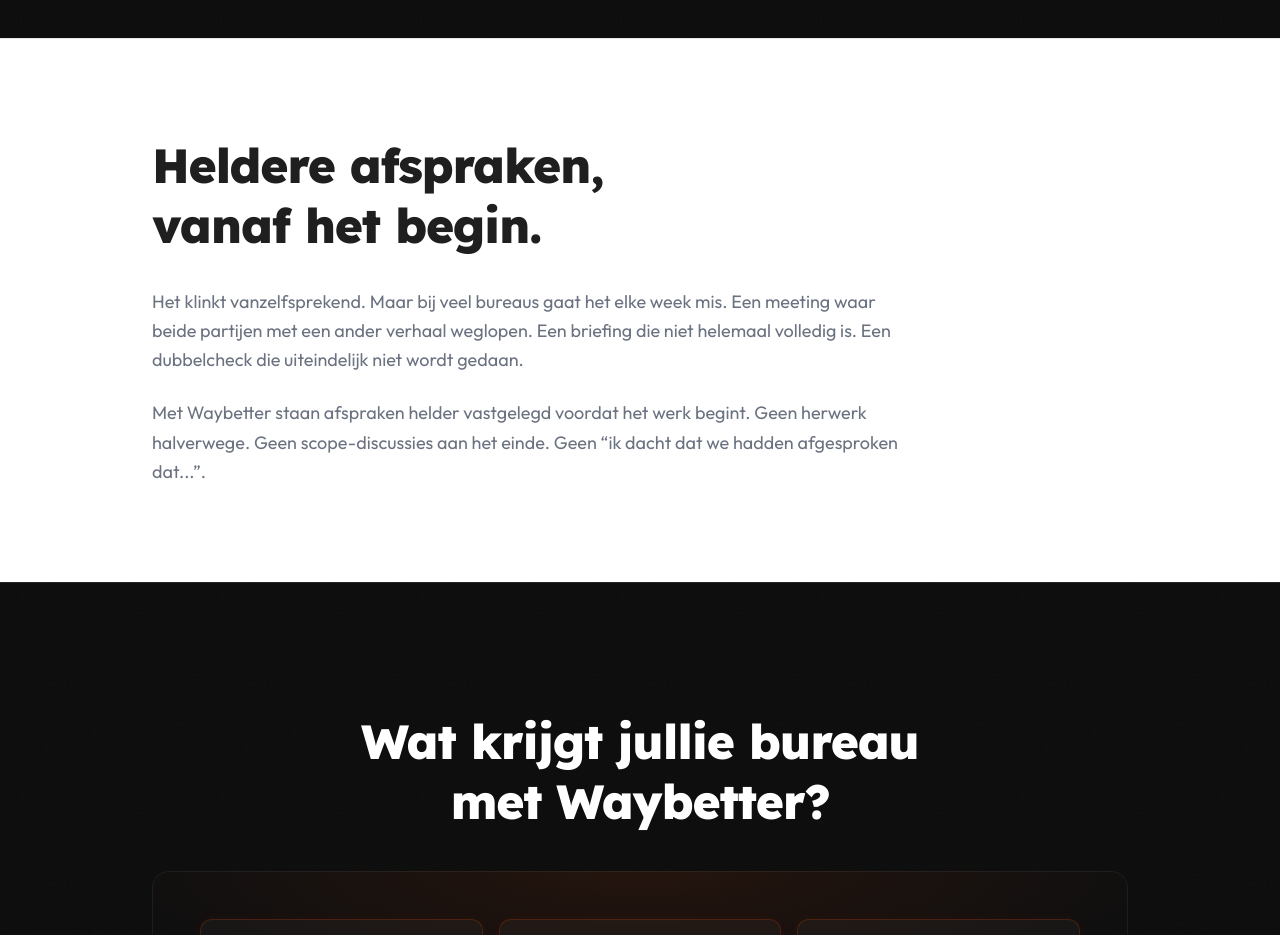
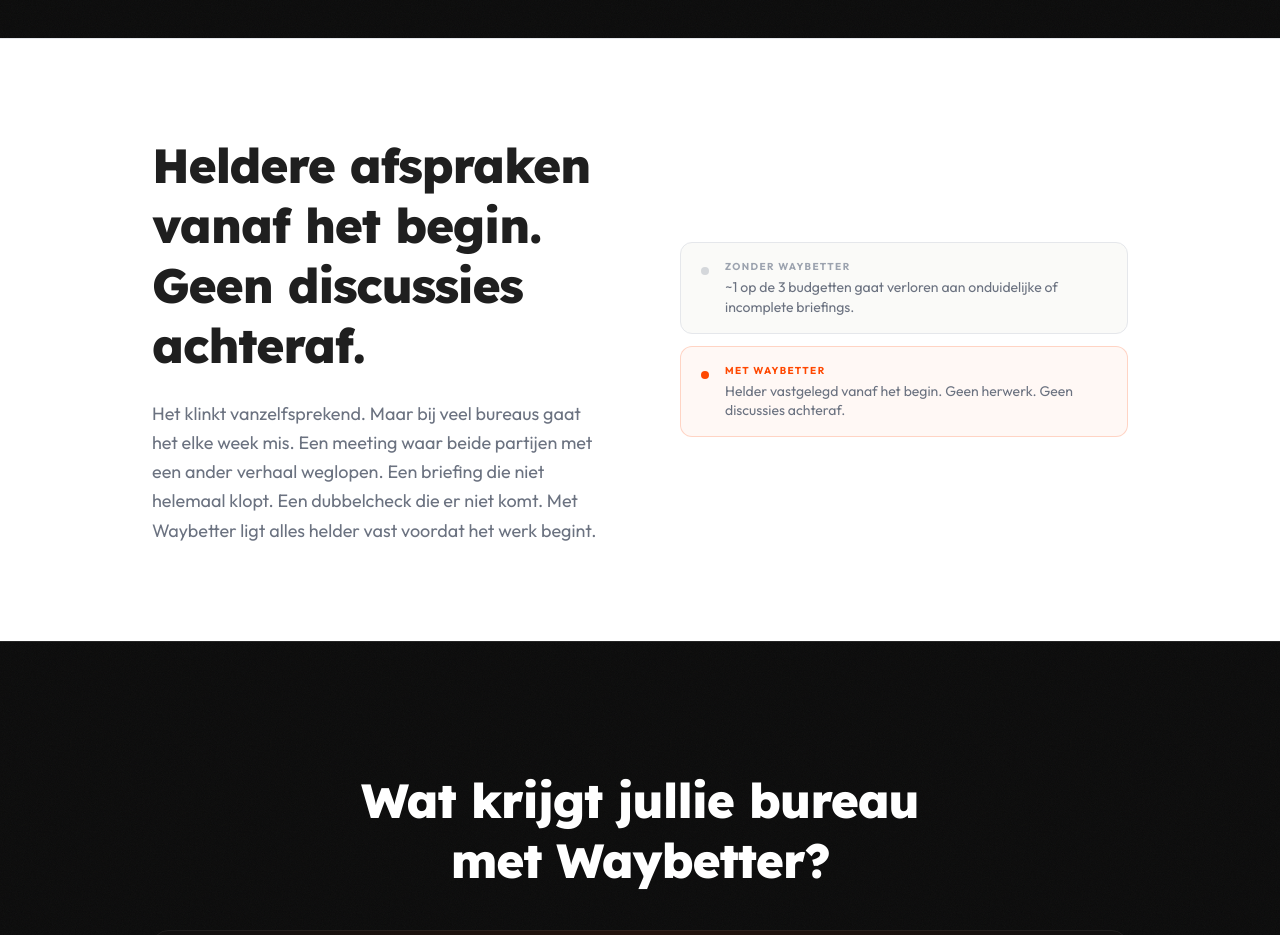
Before and after one commit to caesarbrandpower/oyaa, a Next.js app: page /preview in a window 1280 px wide. Shown: the part 1980-2915 px from the top of the page. Built offline with nearby package versions, Linux system fonts and the light colour scheme.

Commit message:
feat(preview): redesign heldere-afspraken to two-column with comparison block

```diff
--- a/app/preview/page.js
+++ b/app/preview/page.js
@@ -128,16 +128,31 @@ export default function PreviewPage() {
       <ScrollReveal>
         <section className="bg-white border-t border-border">
           <div className="max-w-5xl mx-auto px-6 py-24">
-            <div className="reveal max-w-3xl">
-              <h2 className="font-[family-name:var(--font-lexend)] text-[clamp(28px,4vw,48px)] font-extrabold text-text leading-tight tracking-tight mb-8">
-                Heldere afspraken,<br />vanaf het begin.
-              </h2>
-              <p className="text-text-sec text-base md:text-lg leading-relaxed mb-6">
-                Het klinkt vanzelfsprekend. Maar bij veel bureaus gaat het elke week mis. Een meeting waar beide partijen met een ander verhaal weglopen. Een briefing die niet helemaal volledig is. Een dubbelcheck die uiteindelijk niet wordt gedaan.
-              </p>
-              <p className="text-text-sec text-base md:text-lg leading-relaxed">
-                Met Waybetter staan afspraken helder vastgelegd voordat het werk begint. Geen herwerk halverwege. Geen scope-discussies aan het einde. Geen &ldquo;ik dacht dat we hadden afgesproken dat...&rdquo;.
-              </p>
+            <div className="reveal grid grid-cols-1 md:grid-cols-2 gap-12 md:gap-20 items-center">
+              <div>
+                <h2 className="font-[family-name:var(--font-lexend)] text-[clamp(28px,4vw,48px)] font-extrabold text-text leading-tight tracking-tight mb-6">
+                  Heldere afspraken vanaf het begin. Geen discussies achteraf.
+                </h2>
+                <p className="text-text-sec text-base md:text-lg leading-relaxed">
+                  Het klinkt vanzelfsprekend. Maar bij veel bureaus gaat het elke week mis. Een meeting waar beide partijen met een ander verhaal weglopen. Een briefing die niet helemaal klopt. Een dubbelcheck die er niet komt. Met Waybetter ligt alles helder vast voordat het werk begint.
+                </p>
+              </div>
+              <div className="flex flex-col gap-3">
+                <div className="flex items-start gap-4 bg-warm border border-border rounded-xl px-5 py-4">
+                  <div className="shrink-0 w-2 h-2 rounded-full bg-text-muted/40 mt-2" />
+                  <div>
+                    <p className="text-[10px] font-bold tracking-[0.14em] uppercase text-text-muted mb-1">Zonder Waybetter</p>
+                    <p className="text-text-sec text-sm leading-snug">~1 op de 3 budgetten gaat verloren aan onduidelijke of incomplete briefings.</p>
+                  </div>
+                </div>
+                <div className="flex items-start gap-4 bg-orange/[0.04] border border-orange/20 rounded-xl px-5 py-4">
+                  <div className="shrink-0 w-2 h-2 rounded-full bg-orange mt-2" />
+                  <div>
+                    <p className="text-[10px] font-bold tracking-[0.14em] uppercase text-orange mb-1">Met Waybetter</p>
+                    <p className="text-text-sec text-sm leading-snug">Helder vastgelegd vanaf het begin. Geen herwerk. Geen discussies achteraf.</p>
+                  </div>
+                </div>
+              </div>
             </div>
           </div>
         </section>
```
